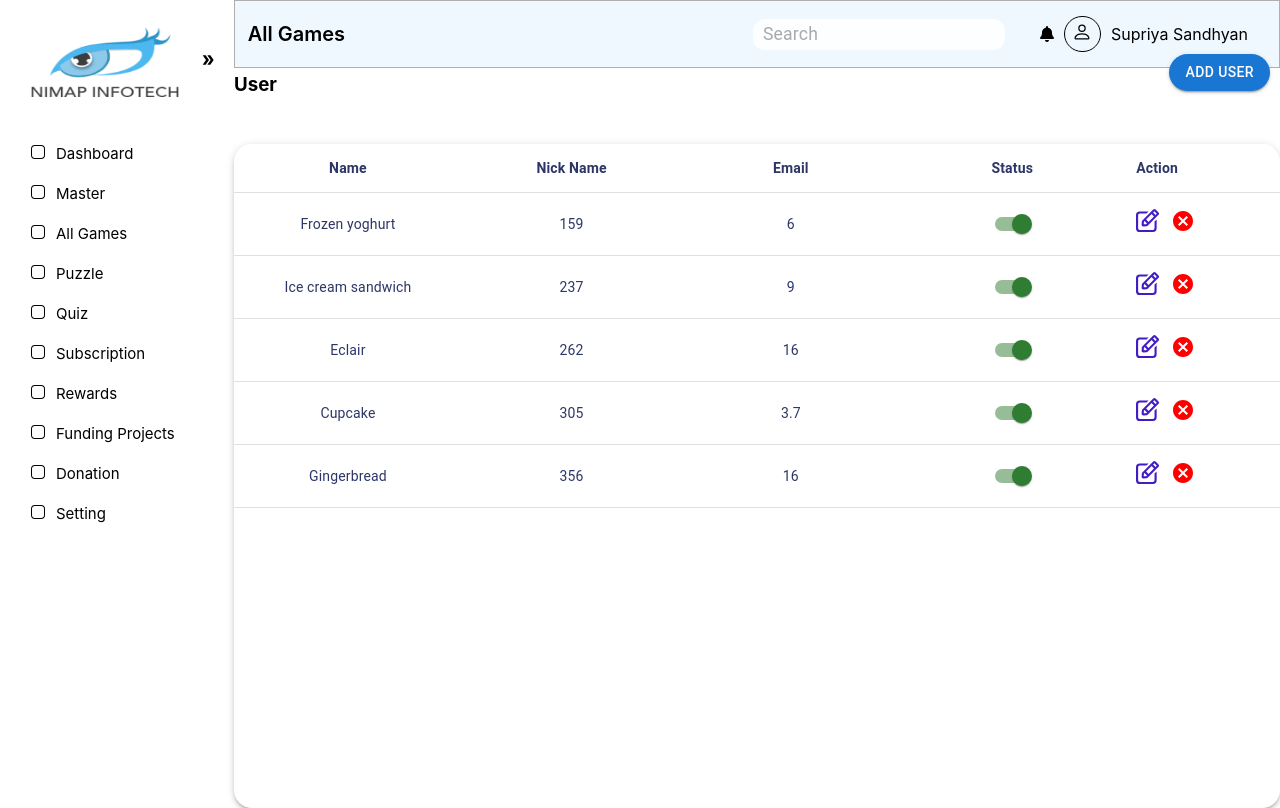
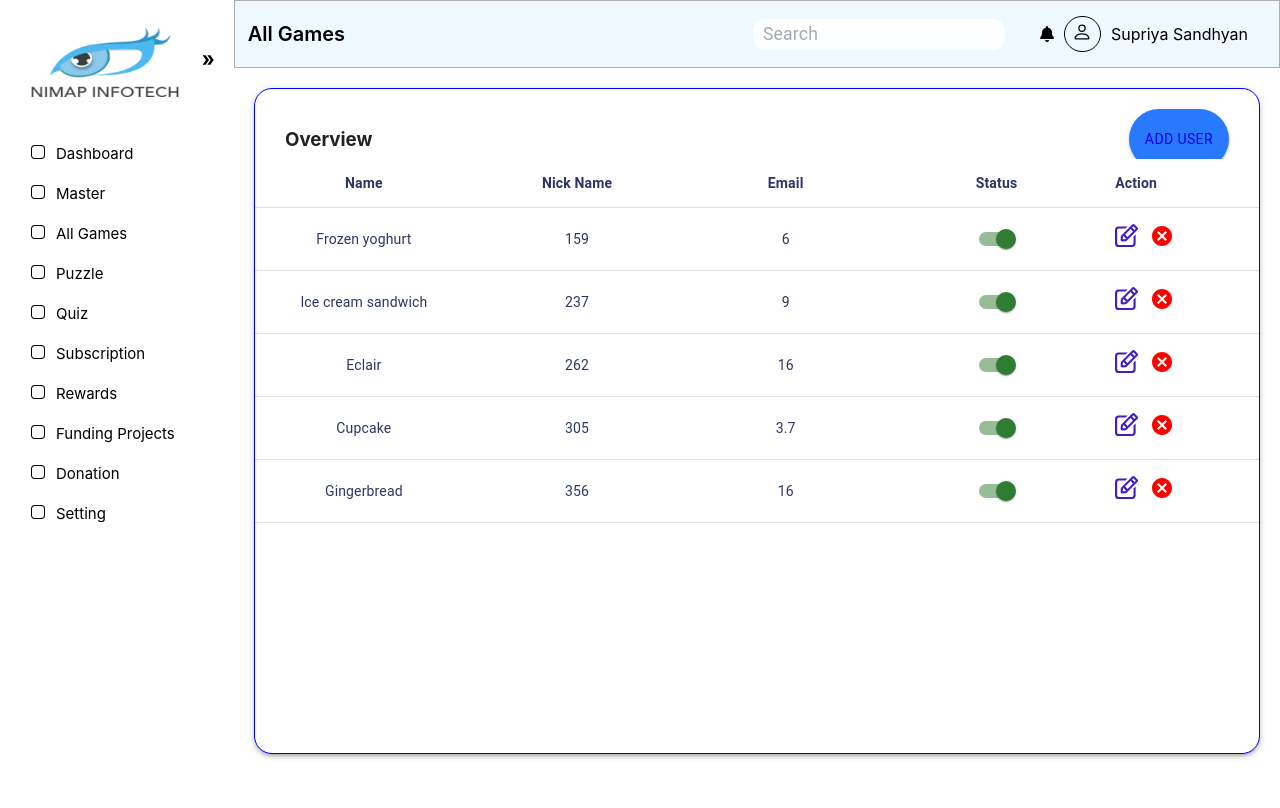
Before and after one commit to SupriyaGit25/Game, a React (Create React App) app: page /master/user in a window 1280 px wide. Built offline with nearby package versions, Linux system fonts and the light colour scheme.

Commit message:
add user and user overview page along wd css

```diff
--- a/src/pages/AllGames.jsx
+++ b/src/pages/AllGames.jsx
@@ -149,7 +149,7 @@ const columns = [
     {
         id: "score",
         label: "Score",
-        maxWidth: "20%",
+        maxWidth: "10%",
         fontWeight: "bold",
         backgroundColor: "white",
         color: "#2d3667",
@@ -167,7 +167,7 @@ const columns = [
       zIndex: 0,
   },
 ];
-const User = () => {
+const AllGames = () => {
     const [loading, setLoading] = useState(false);
     const classes = useStyle();
 
@@ -220,7 +220,7 @@ const User = () => {
                                         color: column.color,
                                         zIndex: column.zIndex,
                                         textAlign: "center",
-                                        width: "25%",
+                                        width: "20%",
                                     }}
                                 >
                                     <center>{column.label}</center>
@@ -229,12 +229,12 @@ const User = () => {
                             <TableCell
                                 style={{
                                     fontWeight: "bold",
-                                    width: "25%",
+                                    width: "20%",
                                     backgroundColor: "white",
                                     color: "#2d3667",
                                 }}
                             >
-                                <b style={{ paddingRight: "90px" }}>Action</b>
+                                <b style={{ paddingRight: "50px" }}>Action</b>
                             </TableCell>
                         </TableHead>
                         <TableBody>
@@ -245,7 +245,7 @@ const User = () => {
                                 >
                                     <TableCell component="th" scope="row" style={{
 
-                                        width: "25%",
+                                        width: "20%",
                                         backgroundColor: "white",
                                         color: "#2d3667",
 
@@ -253,7 +253,7 @@ const User = () => {
                                         <center>{row.players}</center>
                                     </TableCell>
                                     <TableCell component="th" scope="row" style={{
-                                        width: "25%",
+                                        width: "20%",
                                         backgroundColor: "white",
                                         color: "#2d3667",
 
@@ -261,7 +261,7 @@ const User = () => {
                                         <center>{row.host}</center>
                                     </TableCell>
                                     <TableCell component="th" scope="row" style={{
-                                        width: "25%",
+                                        width: "20%",
                                         backgroundColor: "white",
                                         color: "#2d3667",
 
@@ -269,7 +269,7 @@ const User = () => {
                                         <center>{row.userid}</center>
                                     </TableCell>
                                     <TableCell component="th" scope="row" style={{
-                                        width: "25%",
+                                        width: "20%",
                                         backgroundColor: "white",
                                         color: "#2d3667",
 
@@ -278,28 +278,25 @@ const User = () => {
                                             <VisibilityIcon {...label} defaultChecked style={{color: 'skyblue'}} />
                                         </center>
                                     </TableCell>
+
                                     <TableCell component="th" scope="row" style={{
-                                        width: "35%",
+                                        width: "20%",
                                         backgroundColor: "white",
                                         color: "#2d3667",
 
                                     }}>
-                                       <center>
-                                            <></>
-                                        </center>
-
+                                        <center>{row.reward}</center>
                                     </TableCell>
 
-
                                     <TableCell component="th" scope="row" style={{
-                                        width: "30%",
+                                        width: "20%",
                                         backgroundColor: "white",
                                         color: "#2d3667",
 
                                     }}>
                                         <center>
                                             {
-                                                <div className='Main' style={{ display: "flex", gap: "12px", cursor: "pointer"}}>
+                                                <div className='Main' style={{ display: "flex", gap: "12px", justifyContent:'center' , paddingRight:'45px', cursor: "pointer"}}>
                                                     <div className='bnt1'>
                                                         <svg xmlns="http://www.w3.org/2000/svg" width="20" height="20" viewBox="0 0 31.031 31.062">
                                                             <g id="Group_269" data-name="Group 269"  transform="translate(-1177.471 -568)">
@@ -328,4 +325,4 @@ const User = () => {
     )
 }
 
-export default User;
+export default AllGames;
--- /dev/null
+++ b/src/pages/User/AddUser.css
@@ -0,0 +1,6 @@
+.dropDown{
+    width: 350px;
+    height: 45px;
+    border-radius: 10px;
+    padding: 10px;
+}
--- a/src/pages/User/AddUser.js
+++ b/src/pages/User/AddUser.js
@@ -1,4 +1,5 @@
-import * as React from 'react';
+import React from 'react';
+import { Paper } from "@material-ui/core";
 import Button from '@mui/material/Button';
 import TextField from '@mui/material/TextField';
 import Dialog from '@mui/material/Dialog';
@@ -12,17 +13,15 @@ import { alpha, styled } from '@mui/material/styles';
 import InputBase from '@mui/material/InputBase';
 import { Grid } from "@material-ui/core"
 import { makeStyles } from "@material-ui/core/styles";
+import MenuItem from '@mui/material/MenuItem';
+import Select from '@mui/material/Select';
+import '../User/AddUser.css'
 
-function AddUser() {
+const AddUser = () => {
+    const [age, setAge] = React.useState('');
 
-  const [open, setOpen] = React.useState(false);
-
-  const handleClickOpen = () => {
-    setOpen(true);
-  };
-
-  const handleClose = () => {
-    setOpen(false);
+    const handleChange = (event) => {
+        setAge(event.target.value);
     };
 
     const BootstrapInput = styled(InputBase)(({ theme }) => ({
@@ -35,7 +34,7 @@ function AddUser() {
             backgroundColor: theme.palette.mode === 'light' ? '#fcfcfb' : '#2b2b2b',
             border: '1px solid #ced4da',
             fontSize: 15,
-      width: 'auto',
+            width: '340px',
             padding: '10px 12px',
             transition: theme.transitions.create([
                 'border-color',
@@ -62,19 +61,12 @@ function AddUser() {
         },
     }));
 
+
     return (
-    <div>
+        <>
             <div className='Add_User'>
-      <Button style={{borderRadius: "30px"}} variant="contained" onClick={handleClickOpen}>
-        Add User
-      </Button>
-      <Dialog open={open} onClose={handleClose}>
-        {/* <DialogTitle>Add Users</DialogTitle> */}
-        <DialogContent style={{width: "820px", height: "400px", padding: "80px"}}>
-          <DialogContentText>
-
-          </DialogContentText>
-          <Grid container style={{gap: "20px"}}>
+            <Paper elevation={3} className="paper" style={{ margin: "20px 20px", border: "1px solid blue", borderRadius: "25px" }}>
+                    <Grid container justify="center" style={{ gap: "20px", marginTop: "50px" }}>
                         <FormControl variant="standard">
                             <InputLabel shrink htmlFor="bootstrap-input" style={{ fontSize: "1.5rem", }}>
                                 First Name
@@ -88,7 +80,7 @@ function AddUser() {
                             <BootstrapInput defaultValue="Last Name" id="bootstrap-input" />
                         </FormControl>
                     </Grid>
-            <Grid container style={{gap: "20px", marginTop: "50px"}}>
+                    <Grid container justify="center" style={{ gap: "20px", marginTop: "30px" }}>
                         {/* <FormControl variant="standard">
             <InputLabel shrink htmlFor="Nick Name" style={{ fontSize: "1.5rem", marginBottom: "10px", marginTop: "10px" }}>
               Nick Name
@@ -105,20 +97,31 @@ function AddUser() {
                             <InputLabel shrink htmlFor="bootstrap-input" style={{ fontSize: "1.5rem", }}>
                                 Nick Name
                             </InputLabel>
-              <BootstrapInput defaultValue="Nick Name" id="bootstrap-input"  />
+                            <BootstrapInput defaultValue="Nick Name" id="bootstrap-input" />
                         </FormControl>
                     </Grid>
-        </DialogContent>
-        <DialogActions style={{marginBottom: "180px"}}>
-          <Grid container justify="center" style={{gap: "20px"}}>
-            <Button variant="contained" style={{padding: "5px 20px"}} onClick={handleClose}>ADD</Button>
-            <Button variant="outlined" style={{padding: "5px 20px"}} onClick={handleClose}>Cancel</Button>
+                    <Grid container style={{ margin: "30px 164px", display: "grid" }}>
+                        <InputLabel shrink htmlFor="bootstrap-input" style={{ fontSize: "1.5rem", }}>
+                            Nick Name
+                        </InputLabel>
+                        <select className='dropDown'>
+                            <option>Shivlal</option>
+                            <option>Shivlal</option>
+                            <option>Shivlal</option>
+                            <option>Shivlal</option>
+                        </select>
                     </Grid>
-        </DialogActions>
-      </Dialog>
+                    <Grid container justify="center" style={{ gap: "20px", marginTop: "30px" }}>
+                        <Button variant="contained" style={{ padding: "5px 20px", width: "120px" }}>ADD</Button>
+                        <Button variant="contained" style={{ padding: "5px 20px", width: "120px", backgroundColor: "#bdbdbd", color: "white" }}>Cancel</Button>
+                    </Grid>
+                </Paper>
             </div>
-    </div>
-  );
+
+
+
+        </>
+    )
 }
 
 export default AddUser;
--- a/src/pages/User/User.jsx
+++ b/src/pages/User/User.jsx
@@ -1,15 +1,11 @@
 import React, { useState, useEffect } from 'react';
-import Header from "../../components/Sidebar/Header";
 import "../../App.css";
-import AddUser from './AddUser';
 import DeleteIcon from '@mui/icons-material/Delete';
 import EditIcon from '@mui/icons-material/Edit';
 import CancelIcon from '@mui/icons-material/Cancel';
 import Switch from '@mui/material/Switch';
 import Stack from '@mui/material/Stack';
-
-
-
+import { Link } from 'react-router-dom';
 import {
     makeStyles,
     InputBase,
@@ -66,32 +62,6 @@ const useStyle = makeStyles((theme) => ({
         height: "480px",
         overflow: "auto",
     },
-    btnadd: {
-        right: "5px",
-        height: "30px",
-        backgroundColor: "#3598CB",
-        fontSize: "14px",
-        color: "white",
-        "&:hover": {
-            backgroundColor: "#3598CB",
-        },
-    },
-    searchInput: {
-        opacity: "0.9",
-        right: "25px",
-        paddingLeft: "10px",
-        // width: "20%",
-        // padding: "0px 8px",
-        justifyContent: "end",
-        fontSize: "1.1rem",
-        height: "31px",
-        // right:"-25px",
-        borderRadius: "12px",
-        backgroundColor: "white",
-        "& .MuiSvgIcon-root": {
-            marginRight: "8px",
-        },
-    },
     head: {
         "&  .MuiTableCell-stickyHeader": {
             backgroundColor: "white",
@@ -135,13 +105,9 @@ const useStyle = makeStyles((theme) => ({
     },
     btnedit: {
         color: "#00a8ff",
-        // marginRight: "10px",
-        // borderRight : "1px solid ",
-        // borderRadiusRight: "0"
     },
     btndelete: {
         color: "#00a8ff",
-        // borderLeft : "1px solid "
     },
 }));
 const columns = [
@@ -210,22 +176,27 @@ const User = () => {
     ];
 
     // Sample
-
-
     return (
         <>
+            <div className='User_Screen' >
+
+            <Paper elevation={3} className="paper" style={{ margin: "20px 20px", border: "1px solid blue", borderRadius: "25px" }}>
                     <div className="head1">
-                <div className="row" style={{ marginTop: "-14px" }}>
+                        <div className="row" style={{ margin: "20px 30px" }}>
                             <h3 className="col">
-                        <strong>User</strong>
+                                <strong>Overview</strong>
                             </h3>
-                    <Grid container style={{ padding: "0px 10px" }} justify="flex-end">
-                        <AddUser />
+                            <Grid container justify="flex-end">
+                                <Button style={{ borderRadius: "30px", backgroundColor: "#2979ff", color: "white" }} variant="contained"  >
+                                    <Link to="/master/user/adduser">
+                                    Add User
+                                    </Link>
+                                </Button>
+
                             </Grid>
 
                         </div>
                     </div>
-            <Paper elevation={3} className="paper" style={{ marginTop: "40px" }}>
                     {loading ? (
                         <div className={classes.loading}>
                             <CircularProgress />{" "}
@@ -235,6 +206,7 @@ const User = () => {
                             stickyHeader
                             aria-label="sticky table"
                             className={classes.head}
+
                         >
                             <TableHead>
                                 {columns.map((column) => (
@@ -250,6 +222,7 @@ const User = () => {
                                             zIndex: column.zIndex,
                                             textAlign: "center",
                                             width: "25%",
+
                                         }}
                                     >
                                         <center>{column.label}</center>
@@ -271,8 +244,9 @@ const User = () => {
                                     <TableRow
                                         key={row.name}
                                         sx={{ '&:last-child td, &:last-child th': { border: 0 } }}
+
                                     >
-                                    <TableCell component="th" scope="row" style={{
+                                        <TableCell scope="row" style={{
 
                                             width: "25%",
                                             backgroundColor: "white",
@@ -281,7 +255,7 @@ const User = () => {
                                         }}>
                                             <center>{row.name}</center>
                                         </TableCell>
-                                    <TableCell component="th" scope="row" style={{
+                                        <TableCell  scope="row" style={{
                                             width: "25%",
                                             backgroundColor: "white",
                                             color: "#2d3667",
@@ -289,15 +263,16 @@ const User = () => {
                                         }}>
                                             <center>{row.calories}</center>
                                         </TableCell>
-                                    <TableCell component="th" scope="row" style={{
+                                        <TableCell  scope="row" style={{
                                             width: "25%",
+
                                             backgroundColor: "white",
                                             color: "#2d3667",
 
                                         }}>
                                             <center>{row.fat}</center>
                                         </TableCell>
-                                    <TableCell component="th" scope="row" style={{
+                                        <TableCell  scope="row" style={{
                                             width: "25%",
                                             backgroundColor: "white",
                                             color: "#2d3667",
@@ -307,7 +282,7 @@ const User = () => {
                                                 <Switch {...label} defaultChecked color="success" />
                                             </center>
                                         </TableCell>
-                                    <TableCell component="th" scope="row" style={{
+                                        <TableCell  scope="row" style={{
                                             width: "30%",
                                             backgroundColor: "white",
                                             color: "#2d3667",
@@ -315,7 +290,7 @@ const User = () => {
                                         }}>
                                             <center>
                                                 {
-                                                <div className='Main' style={{ display: "flex", gap: "12px", cursor: "pointer" }}>
+                                                    <div className='Main_Icon' style={{ display: "flex", gap: "12px", cursor: "pointer" }}>
                                                         <div className='bnt1'>
                                                             <svg xmlns="http://www.w3.org/2000/svg" width="23.031" height="23.062" viewBox="0 0 31.031 31.062">
                                                                 <g id="Group_269" data-name="Group 269" transform="translate(-1177.471 -568)">
@@ -344,6 +319,7 @@ const User = () => {
                     </Stack>
                 </div> */}
                 </Paper>
+            </div>
 
         </>
     )
```
Lines whose indentation alone changed are shown as unchanged.
